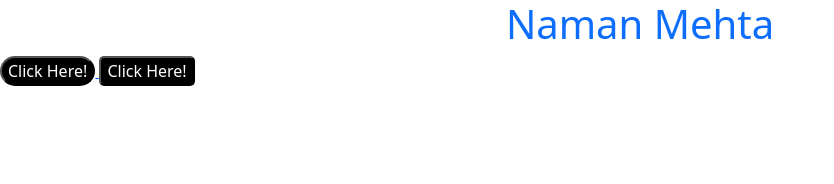
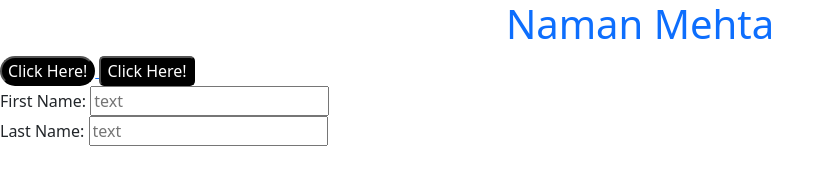
Before and after one commit to NamanMehta818/NamanMehta, a plain HTML site: page index.html in a window 1280 px wide. Shown: the whole page, without its empty margins (0-834 px from the left). Drawn offline with nearby package versions, Linux system fonts and the light colour scheme.

Commit message:
Update index.html

```diff
--- a/index.html
+++ b/index.html
@@ -13,5 +13,19 @@
 
     <button style = "background-color: black; color: white; border-radius: 5px"> Click Here!</button>
 
+    <form>
+
+      <div>
+        <label>First Name:</label>
+        <input type="text" name:"First Name" placeholder="text">
+      </div>
+
+      <div>
+        <label>Last Name:</label>
+        <input type="text" name:"Last Name" placeholder="text">
+      </div>
+
+    </form>
+
   </body>
 </html>
```
